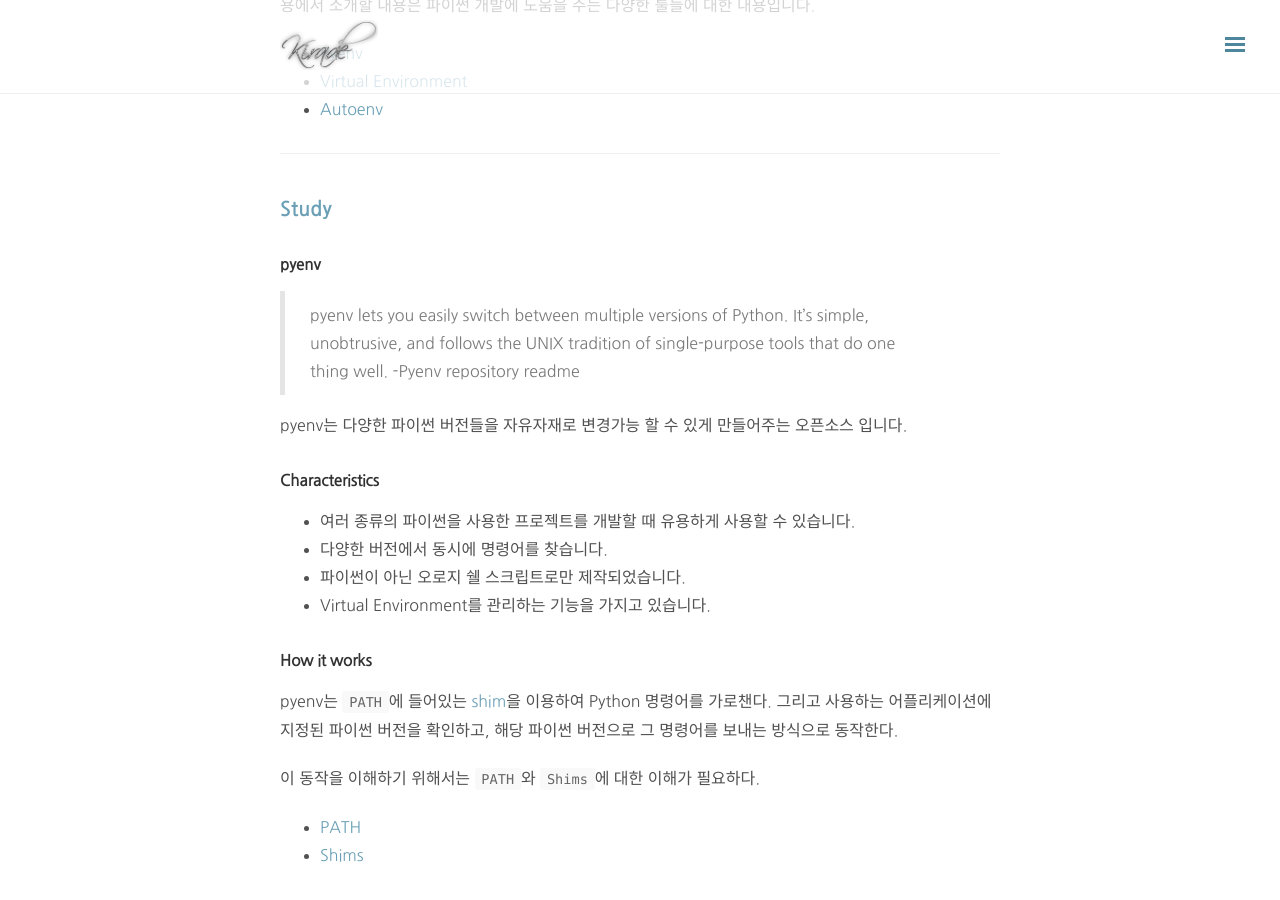
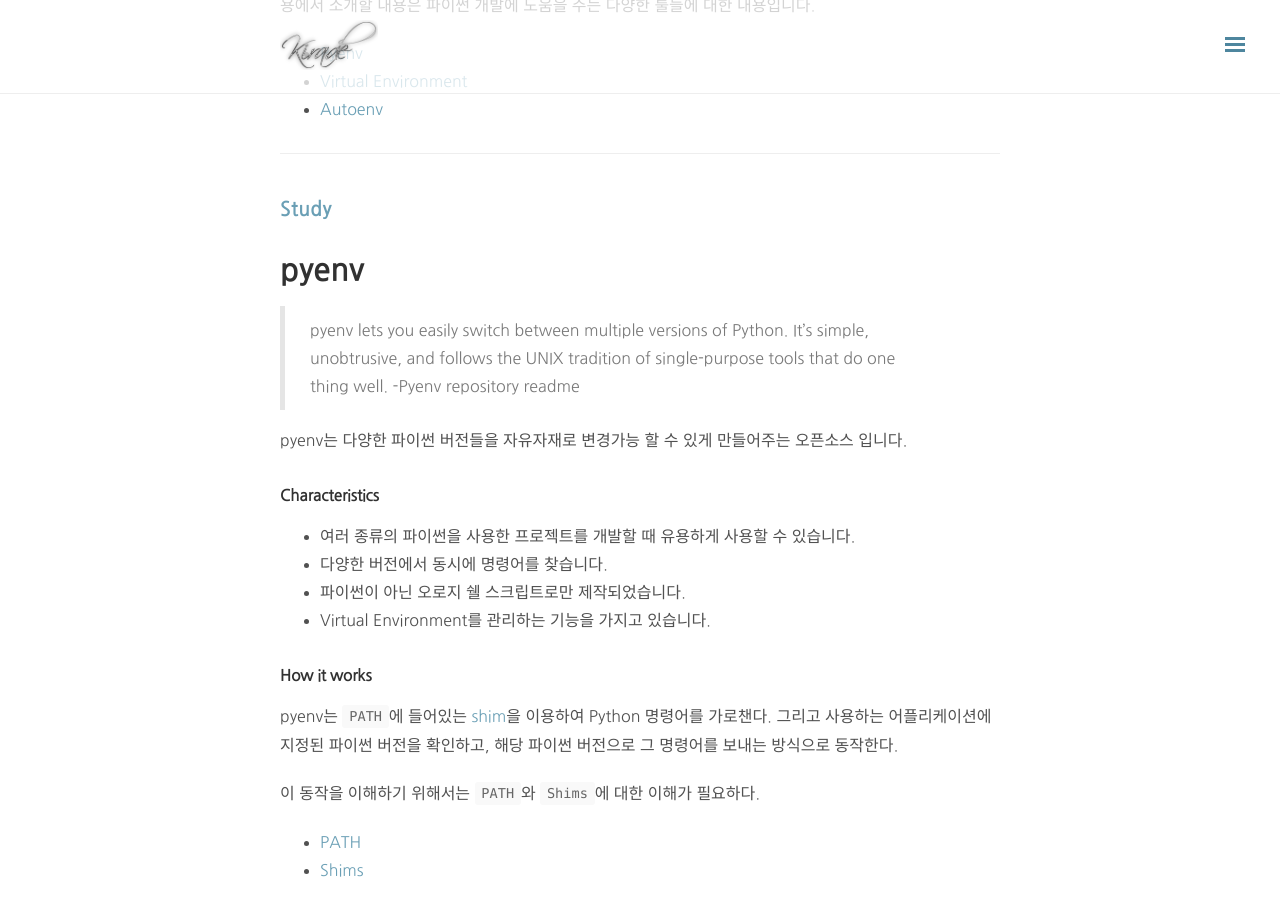
Before and after one commit to Kirade/kirade.github.io.old, a Jekyll site: the page built from _posts/2017/2017-12-09-python-파이썬-개발환경-만들기.markdown, in a window 1280 px wide and 900 px high, scrolled down 481 px. Built offline with Jekyll 4.4.1, drawn with Linux system fonts in a browser that asks for light colours; nearby versions of some CDN libraries; comment, search, counter and statistics services are not loaded.

Commit message:
Change header size

```diff
--- a/_posts/2017/2017-12-09-python-파이썬-개발환경-만들기.markdown
+++ b/_posts/2017/2017-12-09-python-파이썬-개발환경-만들기.markdown
@@ -20,7 +20,7 @@ tags: Dev Python
 
 ## Study
 
-### pyenv
+# pyenv
 
 >pyenv lets you easily switch between multiple versions of Python. It's simple, unobtrusive, and follows the UNIX tradition of single-purpose tools that do one thing well.
 > -Pyenv repository readme
@@ -95,7 +95,7 @@ $ pyenv shell [version]
 
 
 
-### virtual environment
+# virtual environment
 
 virtualenv 패키지는 개발 과정에서 발생하는 의존성 문제를 해결하기 위해 개발되었습니다. 예를들면 어떤 라이브러리 버전1을 사용하는 애플리케이션과 버전2를 사용하는 애플리케이션 동시에 개발해야 할때, 로컬 위치(`/urs/lib/python2.7/site-package`)에 라이브러리는 둘 중에 하나만 설치가 가능합니다. 이런 상황을 해결하기 위한 해결책이 virtualenv입니다.
 
@@ -129,7 +129,7 @@ deactivate
 
 ---
 
-### autoenv
+# autoenv
 
 autoenv 패키지가 하는 역할은 굉장히 단순하지만 귀찮은 작업을 줄여준다.
 
```
